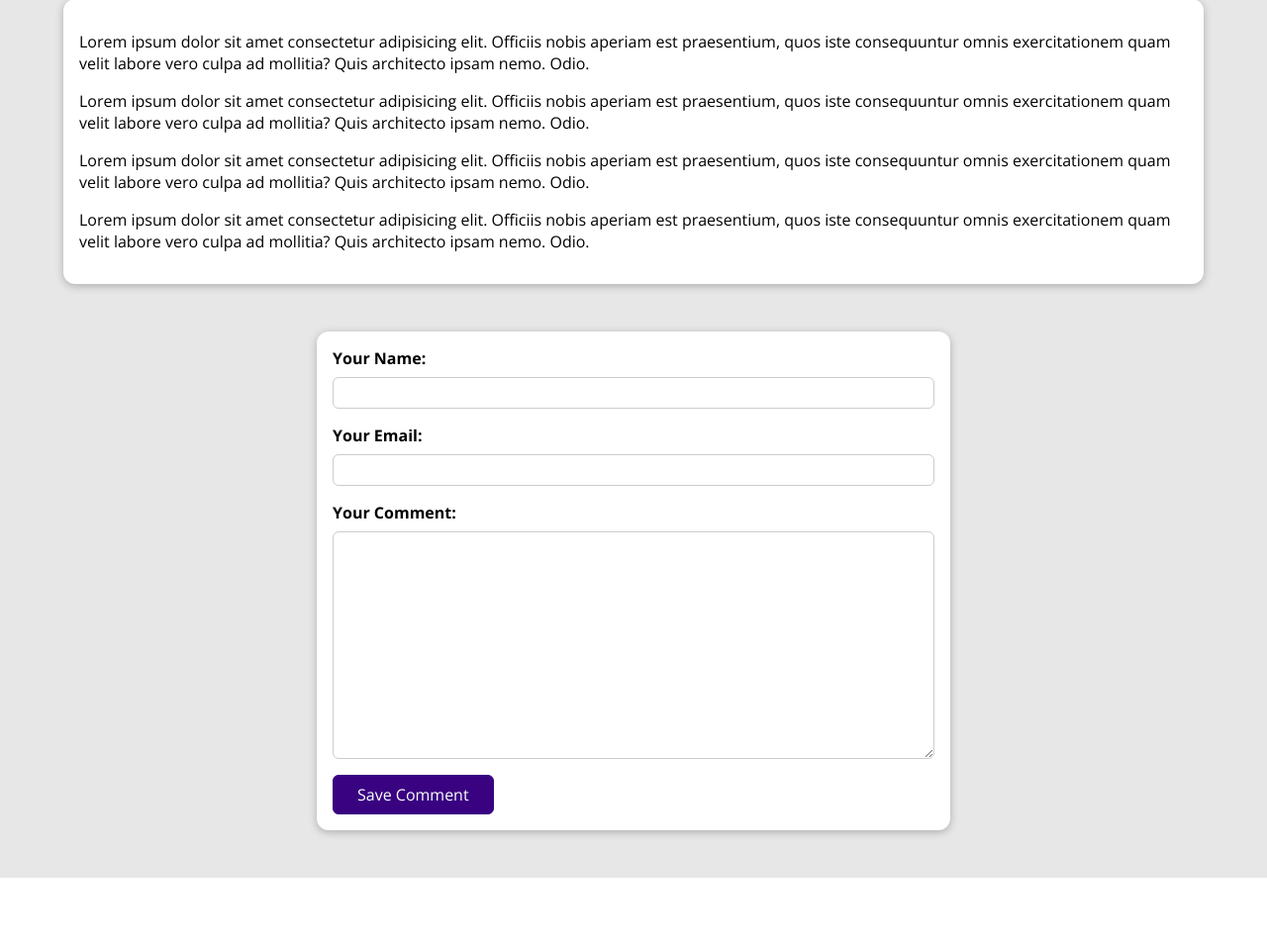
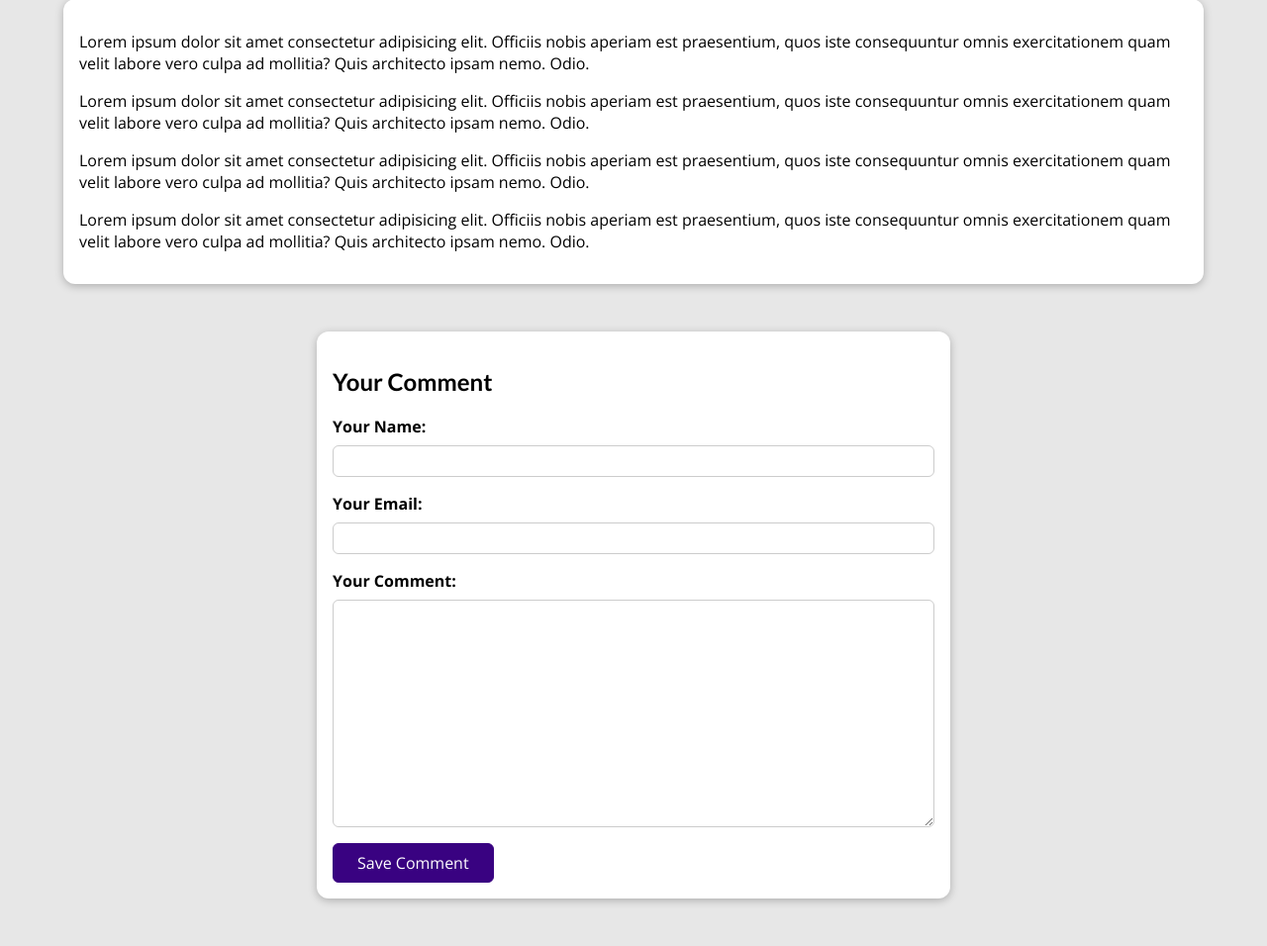
Before and after one commit to d4mp3/django-practical-guide-course, a Django app: a page that uses blog/templates/blog/post-detail.html in a window 1280 px wide. Shown: the part 529-1485 px from the top of the page at 99% size. Before the commit the page ends 1416 px from the top, so only its background shows below. Run offline with Django 5.2, Linux system fonts and the light colour scheme; data comes from the database, SQL or seed files in the repository; both versions use the stored data as it was after the commit.

Commit message:
add comment form

```diff
--- a/blog/templates/blog/post-detail.html
+++ b/blog/templates/blog/post-detail.html
@@ -10,6 +10,14 @@
 {% endblock css_files %}
 
 {% block content %}
+  {% if comment_form.errors %}
+    <div id="alert">
+      <h2>Saving the comment failed!</h2>
+      <p>Please check the comment form below the post and fix your errors.</p>
+      <a href="#comment-form">Scroll down!</a>
+    </div>
+  {% endif %}
+
   <section id="summary">
     <h2>{{ post.title }}</h2>
     <div>
@@ -30,10 +38,12 @@
    {{ post.content|linebreaks }}
   </main>
 
-  <div>
-    <form id="comment-form">
+  <section id="comment-form">
+    <h2>Your Comment</h2>
+    <form action="{% url 'post-detail-page' post.slug %}" method="POST">
+      {% csrf_token %}
       {% for form_field in comment_form %}
-        <div class="form-control">
+        <div class="form-control {% if form_field.errors %}invalid{% endif %}">
           {{ form_field.label_tag }}
           {{ form_field }}
           {{ form_field.errors }}
@@ -41,6 +51,5 @@
       {% endfor %}
       <button>Save Comment</button>
     </form>
-  </div>
-
+  </section>
 {% endblock content %}
--- a/blog/views.py
+++ b/blog/views.py
@@ -1,4 +1,7 @@
+from django.http import HttpResponseRedirect
 from django.shortcuts import get_object_or_404, render
+from django.urls import reverse
+from django.views import View
 from django.views.generic import DetailView, ListView
 
 from .forms import CommentForm
@@ -24,12 +27,32 @@ class AllPostsView(ListView):
     context_object_name = "all_posts"
 
 
-class SinglePostView(DetailView):
+class SinglePostView(View):
     template_name = "blog/post-detail.html"
     model = Post
 
-    def get_context_data(self, **kwargs):
-        context = super().get_context_data(**kwargs)
-        context["post_tags"] = self.object.tags.all()
-        context["comment_form"] = CommentForm()
-        return context
+    def get(self, request, slug):
+        post = Post.objects.get(slug=slug)
+        context = {
+            "post": post,
+            "post_tags": post.tags.all(),
+            "comment_form": CommentForm(),
+        }
+        return render(request, "blog/post-detail.html", context)
+
+    def post(self, request, slug):
+        comment_form = CommentForm(request.POST)
+        post = Post.objects.get(slug=slug)
+
+        if comment_form.is_valid():
+            comment = comment_form.save(commit=False)
+            comment.post = post
+            comment.save()
+            return HttpResponseRedirect(reverse("post-detail-page", args=[slug]))
+
+        context = {
+            "post": post,
+            "post_tags": post.tags.all(),
+            "comment_form": comment_form,
+        }
+        return render(request, "blog/post-detail.html", context)
```
Also changed, not shown: db.sqlite3.
